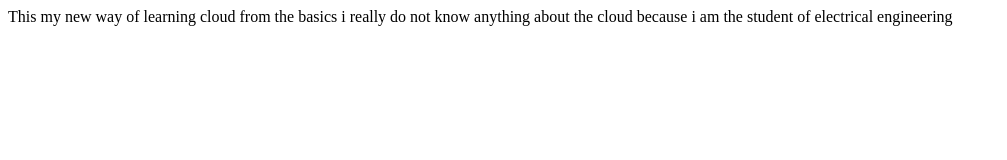
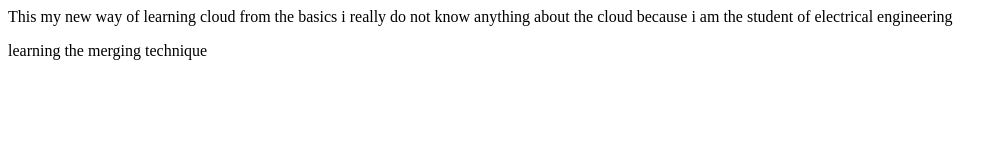
Before and after one commit to Rehancloud/localrepo, a plain HTML site: page index.html in a window 1280 px wide. Shown: the whole page, without its empty margins (0-1007 px from the left). Drawn offline with Linux system fonts and the light colour scheme.

Commit message:
merg wala feature sikh raha hoon

```diff
--- a/index.html
+++ b/index.html
@@ -1 +1,2 @@
 <p>This my new way of learning cloud from the basics i really do not know anything about the cloud because i am the student of electrical engineering </p>
+<p> learning the merging technique</p>
```
